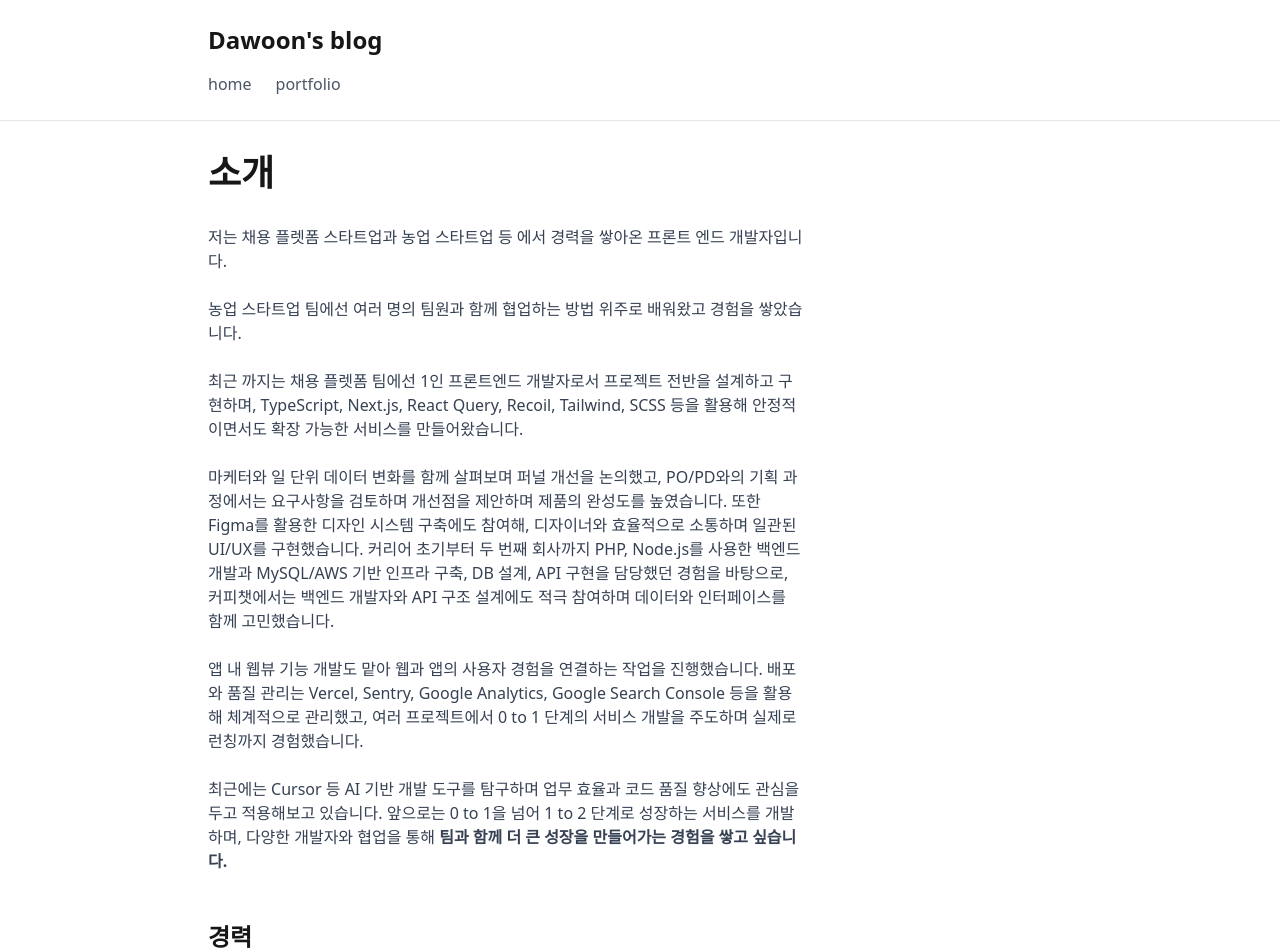
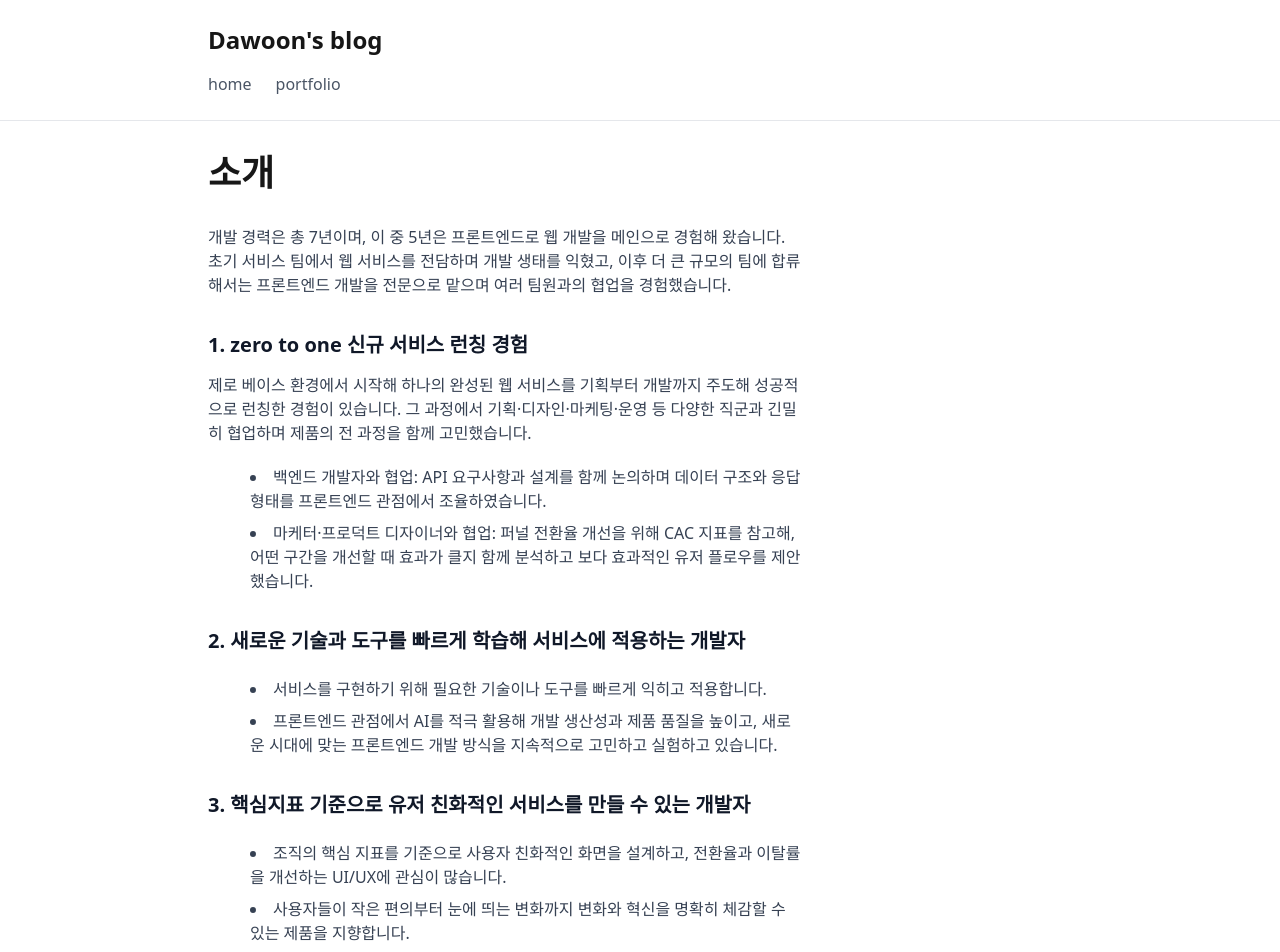
Before and after one commit to hec8897/blog, a Next.js app: page /blog/about in a window 1280 px wide. Shown: the top 952 px of the page. Built offline with nearby package versions, Linux system fonts and the light colour scheme.

Commit message:
feat: about page 자기소개 수정

```diff
--- a/components/about/Introduction.tsx
+++ b/components/about/Introduction.tsx
@@ -1,40 +1,87 @@
 export default function Introduction() {
   return (
-    <section>
+    <section className="space-y-6">
       <p className="text-gray-700">
-        저는 채용 플렛폼 스타트업과 농업 스타트업 등 에서 경력을 쌓아온 프론트
-        엔드 개발자입니다. <br />
-        <br />
-        농업 스타트업 팀에선 여러 명의 팀원과 함께 협업하는 방법 위주로 배워왔고
-        경험을 쌓았습니다.
-        <br />
-        <br />
-        최근 까지는 채용 플렛폼 팀에선 1인 프론트엔드 개발자로서 프로젝트 전반을
-        설계하고 구현하며, TypeScript, Next.js, React Query, Recoil, Tailwind,
-        SCSS 등을 활용해 안정적이면서도 확장 가능한 서비스를 만들어왔습니다.
-        <br />
-        <br />
-        마케터와 일 단위 데이터 변화를 함께 살펴보며 퍼널 개선을 논의했고,
-        PO/PD와의 기획 과정에서는 요구사항을 검토하며 개선점을 제안하며 제품의
-        완성도를 높였습니다. 또한 Figma를 활용한 디자인 시스템 구축에도 참여해,
-        디자이너와 효율적으로 소통하며 일관된 UI/UX를 구현했습니다. 커리어
-        초기부터 두 번째 회사까지 PHP, Node.js를 사용한 백엔드 개발과 MySQL/AWS
-        기반 인프라 구축, DB 설계, API 구현을 담당했던 경험을 바탕으로,
-        커피챗에서는 백엔드 개발자와 API 구조 설계에도 적극 참여하며 데이터와
-        인터페이스를 함께 고민했습니다.
-        <br />
-        <br />
-        앱 내 웹뷰 기능 개발도 맡아 웹과 앱의 사용자 경험을 연결하는 작업을
-        진행했습니다. 배포와 품질 관리는 Vercel, Sentry, Google Analytics,
-        Google Search Console 등을 활용해 체계적으로 관리했고, 여러 프로젝트에서
-        0 to 1 단계의 서비스 개발을 주도하며 실제로 런칭까지 경험했습니다.
-        <br />
-        <br />
-        최근에는 Cursor 등 AI 기반 개발 도구를 탐구하며 업무 효율과 코드 품질
-        향상에도 관심을 두고 적용해보고 있습니다. 앞으로는 0 to 1을 넘어 1 to 2
-        단계로 성장하는 서비스를 개발하며, 다양한 개발자와 협업을 통해{" "}
-        <b>팀과 함께 더 큰 성장을 만들어가는 경험을 쌓고 싶습니다.</b>
+        개발 경력은 총 7년이며, 이 중 5년은 프론트엔드로 웹 개발을 메인으로
+        경험해 왔습니다. <br />
+        초기 서비스 팀에서 웹 서비스를 전담하며 개발 생태를 익혔고, 이후 더 큰
+        규모의 팀에 합류해서는 프론트엔드 개발을 전문으로 맡으며 여러 팀원과의
+        협업을 경험했습니다.
       </p>
+
+      <div className="space-y-5">
+        <div>
+          <h3 className="font-semibold text-gray-900 mb-2">
+            1. zero to one 신규 서비스 런칭 경험
+          </h3>
+          <p className="text-gray-700 mb-2">
+            제로 베이스 환경에서 시작해 하나의 완성된 웹 서비스를 기획부터
+            개발까지 주도해 성공적으로 런칭한 경험이 있습니다. 그 과정에서
+            기획·디자인·마케팅·운영 등 다양한 직군과 긴밀히 협업하며 제품의 전
+            과정을 함께 고민했습니다.
+          </p>
+          <ul className="list-disc list-inside text-gray-700 space-y-1 ml-4">
+            <li>
+              백엔드 개발자와 협업: API 요구사항과 설계를 함께 논의하며 데이터
+              구조와 응답 형태를 프론트엔드 관점에서 조율하였습니다.
+            </li>
+            <li>
+              마케터·프로덕트 디자이너와 협업: 퍼널 전환율 개선을 위해 CAC
+              지표를 참고해, 어떤 구간을 개선할 때 효과가 클지 함께 분석하고
+              보다 효과적인 유저 플로우를 제안했습니다.
+            </li>
+          </ul>
+        </div>
+
+        <div>
+          <h3 className="font-semibold text-gray-900 mb-2">
+            2. 새로운 기술과 도구를 빠르게 학습해 서비스에 적용하는 개발자
+          </h3>
+          <ul className="list-disc list-inside text-gray-700 space-y-1 ml-4">
+            <li>
+              서비스를 구현하기 위해 필요한 기술이나 도구를 빠르게 익히고
+              적용합니다.
+            </li>
+            <li>
+              프론트엔드 관점에서 AI를 적극 활용해 개발 생산성과 제품 품질을
+              높이고, 새로운 시대에 맞는 프론트엔드 개발 방식을 지속적으로
+              고민하고 실험하고 있습니다.
+            </li>
+          </ul>
+        </div>
+
+        <div>
+          <h3 className="font-semibold text-gray-900 mb-2">
+            3. 핵심지표 기준으로 유저 친화적인 서비스를 만들 수 있는 개발자
+          </h3>
+          <ul className="list-disc list-inside text-gray-700 space-y-1 ml-4">
+            <li>
+              조직의 핵심 지표를 기준으로 사용자 친화적인 화면을 설계하고,
+              전환율과 이탈률을 개선하는 UI/UX에 관심이 많습니다.
+            </li>
+            <li>
+              사용자들이 작은 편의부터 눈에 띄는 변화까지 변화와 혁신을 명확히
+              체감할 수 있는 제품을 지향합니다.
+            </li>
+          </ul>
+        </div>
+
+        <div>
+          <h3 className="font-semibold text-gray-900 mb-2">
+            4. 팀에 실질적 기여를 중시하는 개발자
+          </h3>
+          <ul className="list-disc list-inside text-gray-700 space-y-1 ml-4">
+            <li>
+              팀이 나아가고자 하는 목표 달성을 우선에 두고, 무엇이 실질적인
+              도움이 되는 개발인지 먼저 고민합니다.
+            </li>
+            <li>
+              개인의 기술 성장보다 팀의 성공이 오히려 더 큰 개인의 성장을
+              이끈다고 믿습니다.
+            </li>
+          </ul>
+        </div>
+      </div>
     </section>
   );
 }
--- a/components/about/ProjectCard.tsx
+++ b/components/about/ProjectCard.tsx
@@ -25,7 +25,7 @@ export default function ProjectCard({
   subSections,
 }: ProjectCardProps) {
   return (
-    <div className="group relative bg-white rounded-xl p-6 border border-gray-200 hover:border-gray-400 transition-all duration-200 cursor-pointer">
+    <div className="relative bg-white rounded-xl p-6 border border-gray-200 hover:border-gray-400 transition-all duration-200 cursor-pointer">
       <div className="flex items-start justify-between gap-4 mb-3">
         <div className="flex-1">
           <div className="text-xl font-bold text-gray-900 mb-1">{title}</div>
--- a/pages/about.tsx
+++ b/pages/about.tsx
@@ -11,7 +11,7 @@ export default function About() {
         <h1 className="text-4xl font-bold mb-8">소개</h1>
         <div className="space-y-6">
           <Introduction />
-          <CareerSection />
+          {/* <CareerSection /> */}
           <ProjectsSection />
           <Contact />
         </div>
```
